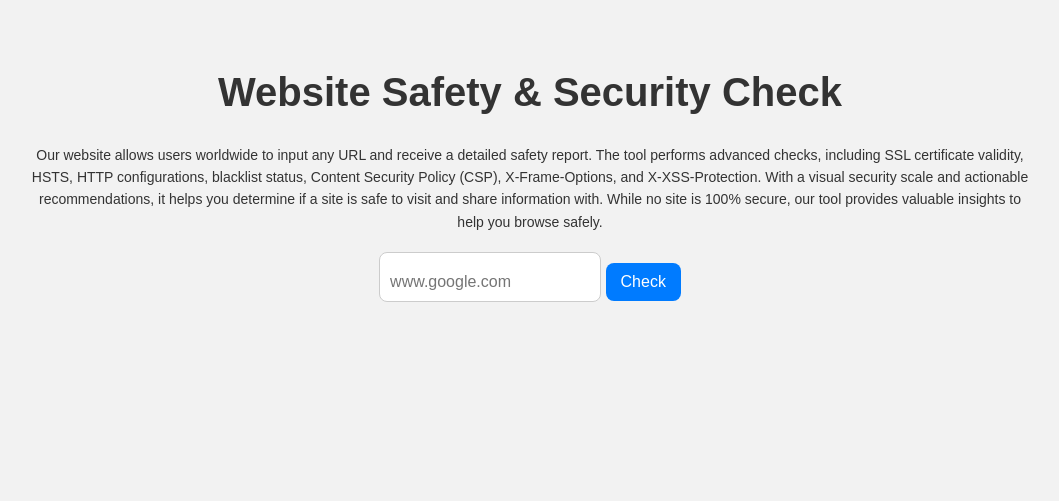
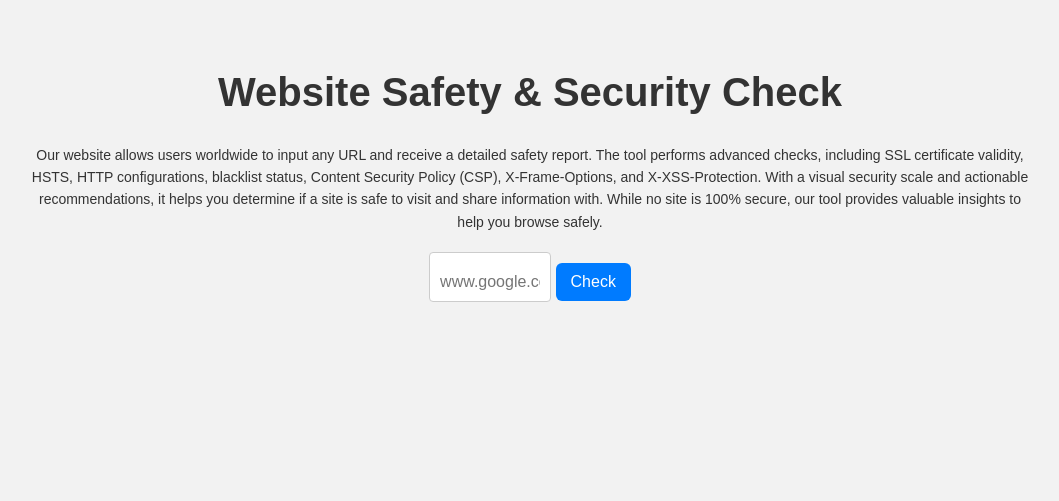
Before and after one commit to Itay25/free-website-security-check, a Flask app: page / in a window 1280 px wide. Shown: the top 501 px of the page, without its empty margins (110-1169 px from the left). Run offline with Flask 3, Linux system fonts and the light colour scheme.

Commit message:
Update style.css.css

```diff
--- a/static/style.css.css
+++ b/static/style.css.css
@@ -49,9 +49,10 @@ input[type="text"] {
   padding: 10px;
   font-size: 16px;
   border: 1px solid #ccc;
-  border-radius: 8px;
-  width: 200px;
+  border-radius: 4px;
+  width: 100px;
   padding-top: 20px;
+  padding-bottom: 10px;
 }
 
 button {
@@ -60,7 +61,7 @@ button {
   background-color: #007BFF;
   color: #fff;
   border: none;
-  border-radius: 8px;
+  border-radius: 6px;
   cursor: pointer;
 }
 
```
